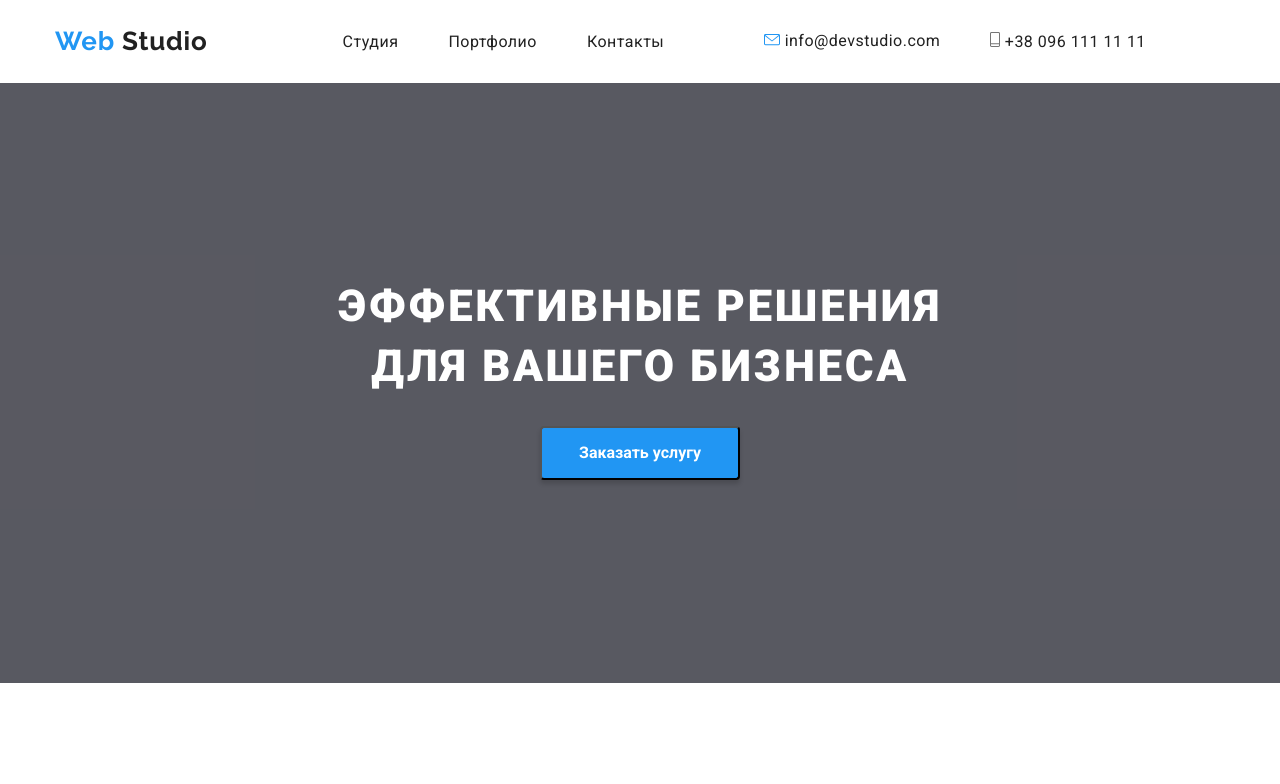
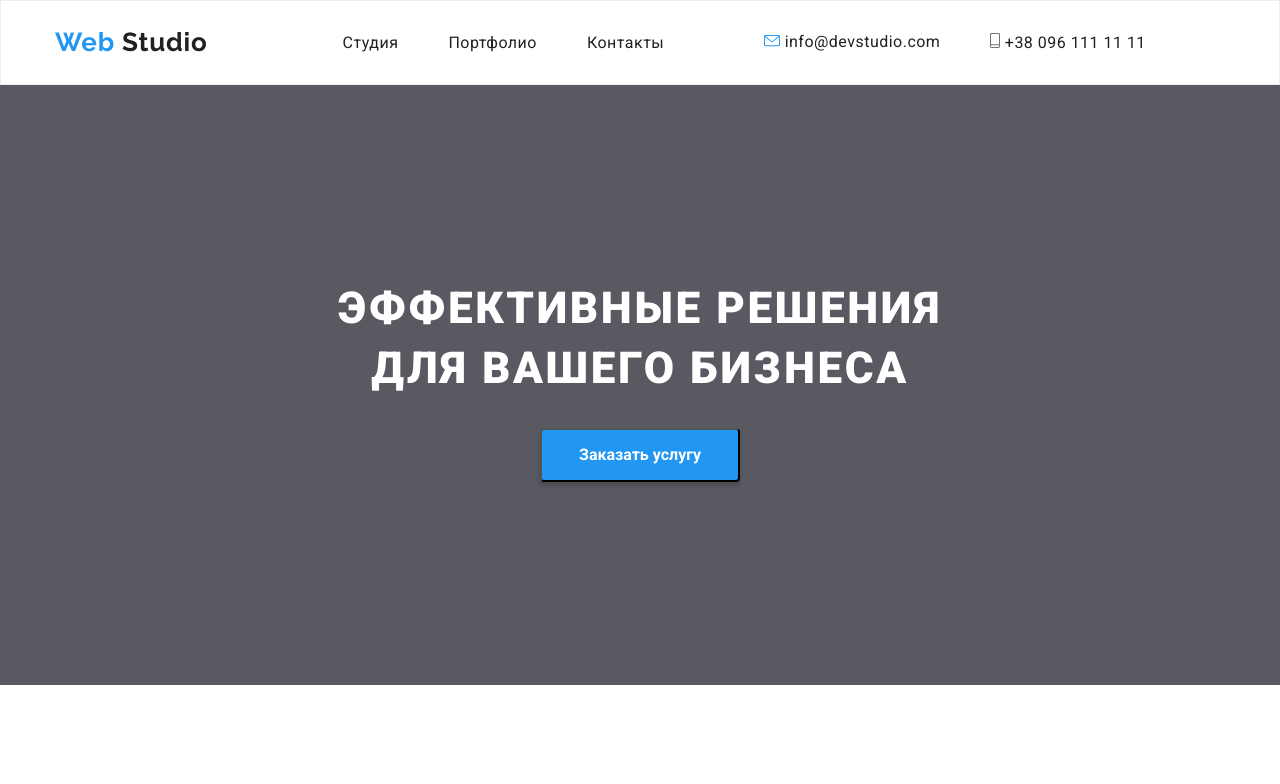
Before and after one commit to ljubik/goit-markup-hw-03, a plain HTML site: page index.html in a window 1280 px wide. Shown: the top 784 px of the page. Drawn offline with Linux system fonts and the light colour scheme.

Commit message:
add line header

```diff
--- a/css/style.css
+++ b/css/style.css
@@ -41,6 +41,10 @@ a {
 a:hover,
 a:focus {
 	color: var(--link-color);
+}
+
+header {
+	border: 1px solid #ececec;
 }
 
 .container {
```
